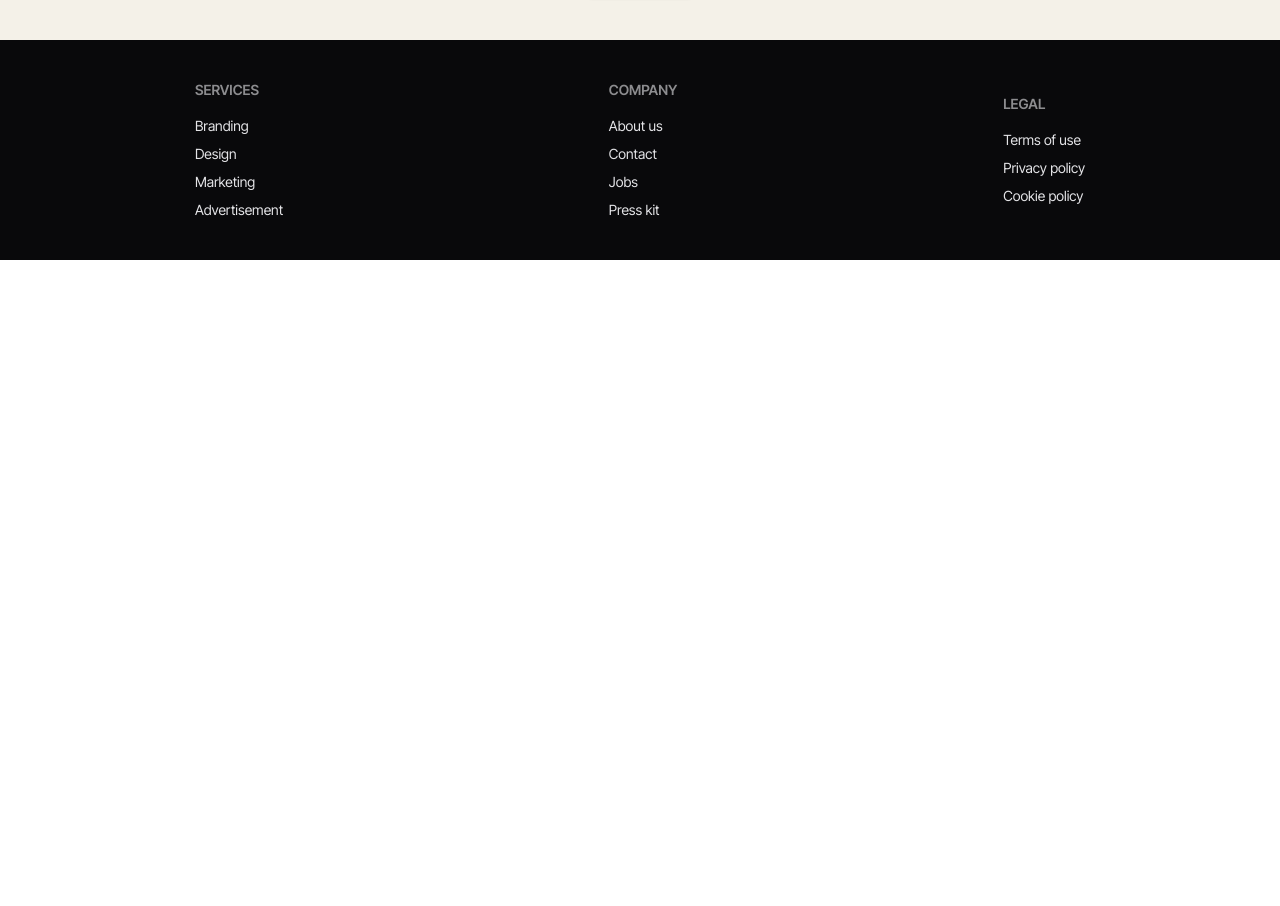
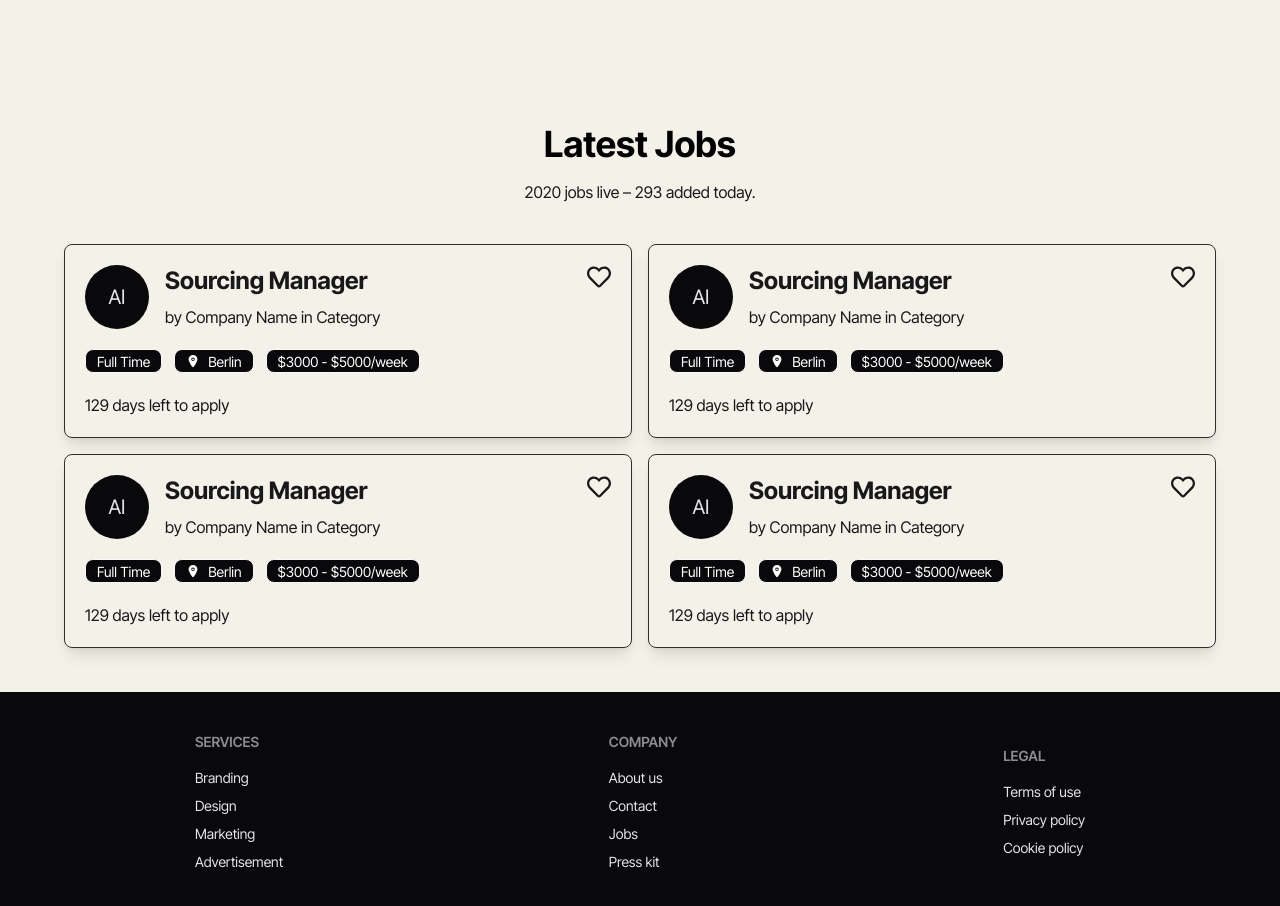
Before and after one commit to rahmansh/bid-works-client, a React (Vite) app: page / in a window 1280 px wide. Shown: the part 1089-1995 px from the top of the page. Before the commit the page ends 1349 px from the top, so only its background shows below. Built offline with nearby package versions, Linux system fonts and the light colour scheme; no server answers.

Commit message:
feat: create latest jobs section with flexible cards

```diff
--- /dev/null
+++ b/src/components/LatestJobs.jsx
@@ -0,0 +1,133 @@
+import { FaRegHeart } from "react-icons/fa";
+import { IoLocation } from "react-icons/io5";
+
+
+
+const LatestJobs = () => {
+    return (
+        <div className="py-12 md:py-1 mt-6 md:mt-30 mb-10 px-4 sm:px-6">
+            <h2 className="text-3xl md:text-4xl font-bold text-center text-black md:mb-4">
+                Latest Jobs
+            </h2>
+            <p className="text-center mb-10">2020 jobs live – 293 added today.</p>
+
+            <div className="grid grid-cols-1 sm:grid-cols-1 lg:grid-cols-2 gap-4 max-w-6xl mx-auto">
+                {/* Job Card */}
+                {/* 1 */}
+                <div className="card lg:w-full flex flex-col justify-between p-5 rounded-lg shadow-lg border border-[#2F2F2F] mx-auto">
+                    <div className="flex gap-4">
+                        <div className="flex gap-4 w-full">
+                            <div className="avatar avatar-placeholder">
+                                <div className="bg-neutral text-neutral-content w-16 h-16 rounded-full">
+                                    <span className="text-xl">AI</span>
+                                </div>
+                            </div>
+                            <div>
+                                <h5 className="mb-2 text-2xl font-bold">Sourcing Manager</h5>
+                                <p>by <span>Company Name</span> in <span>Category</span></p>
+                            </div>
+                        </div>
+                        <div className="text-2xl cursor-pointer">
+                            <FaRegHeart />
+                        </div>
+                    </div>
+                    <div className="my-5 flex flex-wrap gap-2 lg:gap-1">
+                        <span className="badge bg-neutral text-white">Full Time</span>
+                        <span className="badge bg-neutral text-white mx-2 flex items-center"><IoLocation /> Berlin</span>
+                        <span className="badge bg-neutral text-white">$3000 - $5000/week</span>
+                    </div>
+                    <div>
+                        <span>129 days left to apply</span>
+                    </div>
+                </div>
+
+                {/* 2 */}
+                <div className="card lg:w-full flex flex-col justify-between p-5 rounded-lg shadow-lg border border-[#2F2F2F] mx-auto">
+                    <div className="flex gap-4">
+                        <div className="flex gap-4 w-full">
+                            <div className="avatar avatar-placeholder">
+                                <div className="bg-neutral text-neutral-content w-16 h-16 rounded-full">
+                                    <span className="text-xl">AI</span>
+                                </div>
+                            </div>
+                            <div>
+                                <h5 className="mb-2 text-2xl font-bold">Sourcing Manager</h5>
+                                <p>by <span>Company Name</span> in <span>Category</span></p>
+                            </div>
+                        </div>
+                        <div className="text-2xl cursor-pointer">
+                            <FaRegHeart />
+                        </div>
+                    </div>
+                    <div className="my-5 flex flex-wrap gap-2 lg:gap-1">
+                        <span className="badge bg-neutral text-white">Full Time</span>
+                        <span className="badge bg-neutral text-white mx-2 flex items-center"><IoLocation /> Berlin</span>
+                        <span className="badge bg-neutral text-white">$3000 - $5000/week</span>
+                    </div>
+                    <div>
+                        <span>129 days left to apply</span>
+                    </div>
+                </div>
+
+                {/* 3 */}
+                <div className="card lg:w-full flex flex-col justify-between p-5 rounded-lg shadow-lg border border-[#2F2F2F] mx-auto">
+                    <div className="flex gap-4">
+                        <div className="flex gap-4 w-full">
+                            <div className="avatar avatar-placeholder">
+                                <div className="bg-neutral text-neutral-content w-16 h-16 rounded-full">
+                                    <span className="text-xl">AI</span>
+                                </div>
+                            </div>
+                            <div>
+                                <h5 className="mb-2 text-2xl font-bold">Sourcing Manager</h5>
+                                <p>by <span>Company Name</span> in <span>Category</span></p>
+                            </div>
+                        </div>
+                        <div className="text-2xl cursor-pointer">
+                            <FaRegHeart />
+                        </div>
+                    </div>
+                    <div className="my-5 flex flex-wrap gap-2 lg:gap-1">
+                        <span className="badge bg-neutral text-white">Full Time</span>
+                        <span className="badge bg-neutral text-white mx-2 flex items-center"><IoLocation /> Berlin</span>
+                        <span className="badge bg-neutral text-white">$3000 - $5000/week</span>
+                    </div>
+                    <div>
+                        <span>129 days left to apply</span>
+                    </div>
+                </div>
+
+                {/* 4 */}
+                <div className="card lg:w-full flex flex-col justify-between p-5 rounded-lg shadow-lg border border-[#2F2F2F] mx-auto">
+                    <div className="flex gap-4">
+                        <div className="flex gap-4 w-full">
+                            <div className="avatar avatar-placeholder">
+                                <div className="bg-neutral text-neutral-content w-16 h-16 rounded-full">
+                                    <span className="text-xl">AI</span>
+                                </div>
+                            </div>
+                            <div>
+                                <h5 className="mb-2 text-2xl font-bold">Sourcing Manager</h5>
+                                <p>by <span>Company Name</span> in <span>Category</span></p>
+                            </div>
+                        </div>
+                        <div className="text-2xl cursor-pointer">
+                            <FaRegHeart />
+                        </div>
+                    </div>
+                    <div className="my-5 flex flex-wrap gap-2 lg:gap-1">
+                        <span className="badge bg-neutral text-white">Full Time</span>
+                        <span className="badge bg-neutral text-white mx-2 flex items-center"><IoLocation /> Berlin</span>
+                        <span className="badge bg-neutral text-white">$3000 - $5000/week</span>
+                    </div>
+                    <div>
+                        <span>129 days left to apply</span>
+                    </div>
+                </div>
+            </div>
+        </div>
+
+    );
+};
+
+export default LatestJobs;
--- a/src/pages/Home.jsx
+++ b/src/pages/Home.jsx
@@ -1,11 +1,13 @@
 import Banner from "../components/Banner";
 import Categories from "../components/Categories";
+import LatestJobs from "../components/LatestJobs";
 
 const Home = () => {
     return (
         <div>
             <Banner />
             <Categories />
+            <LatestJobs />
         </div>
     );
 };
```
